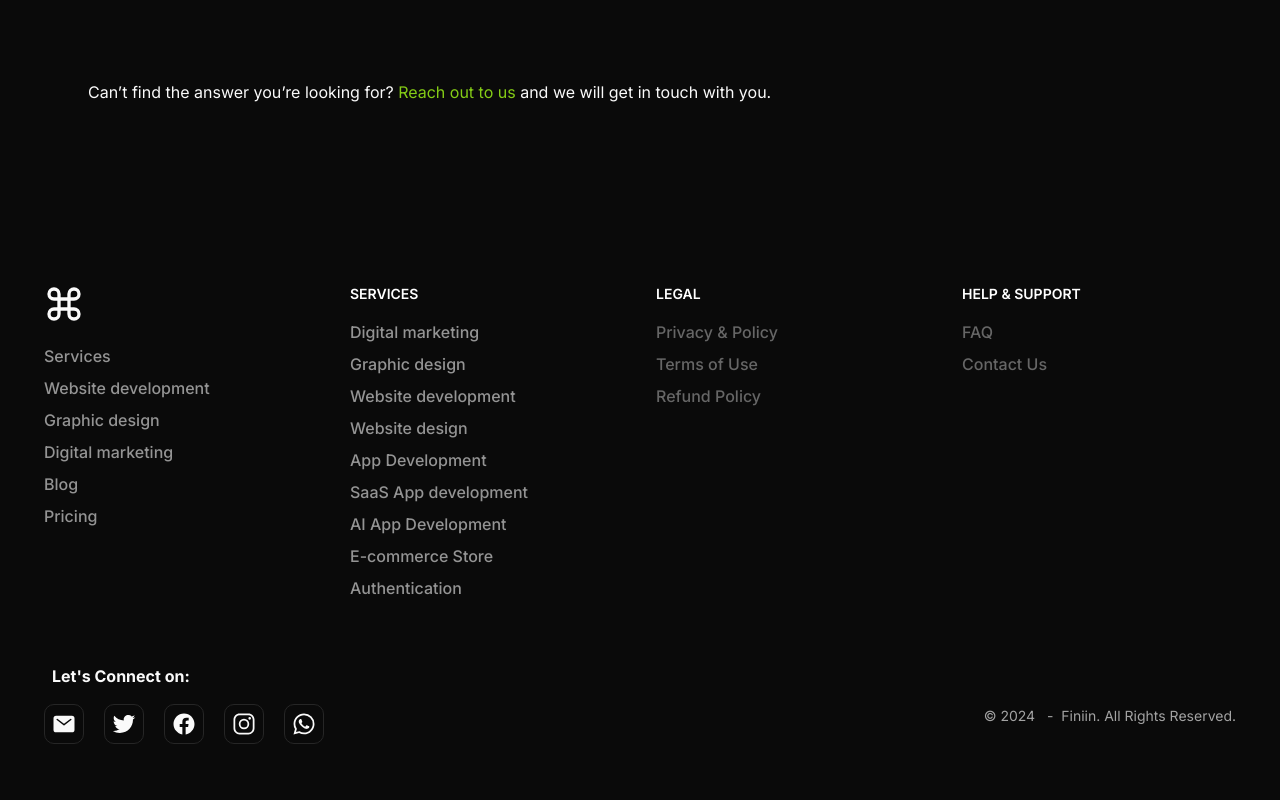
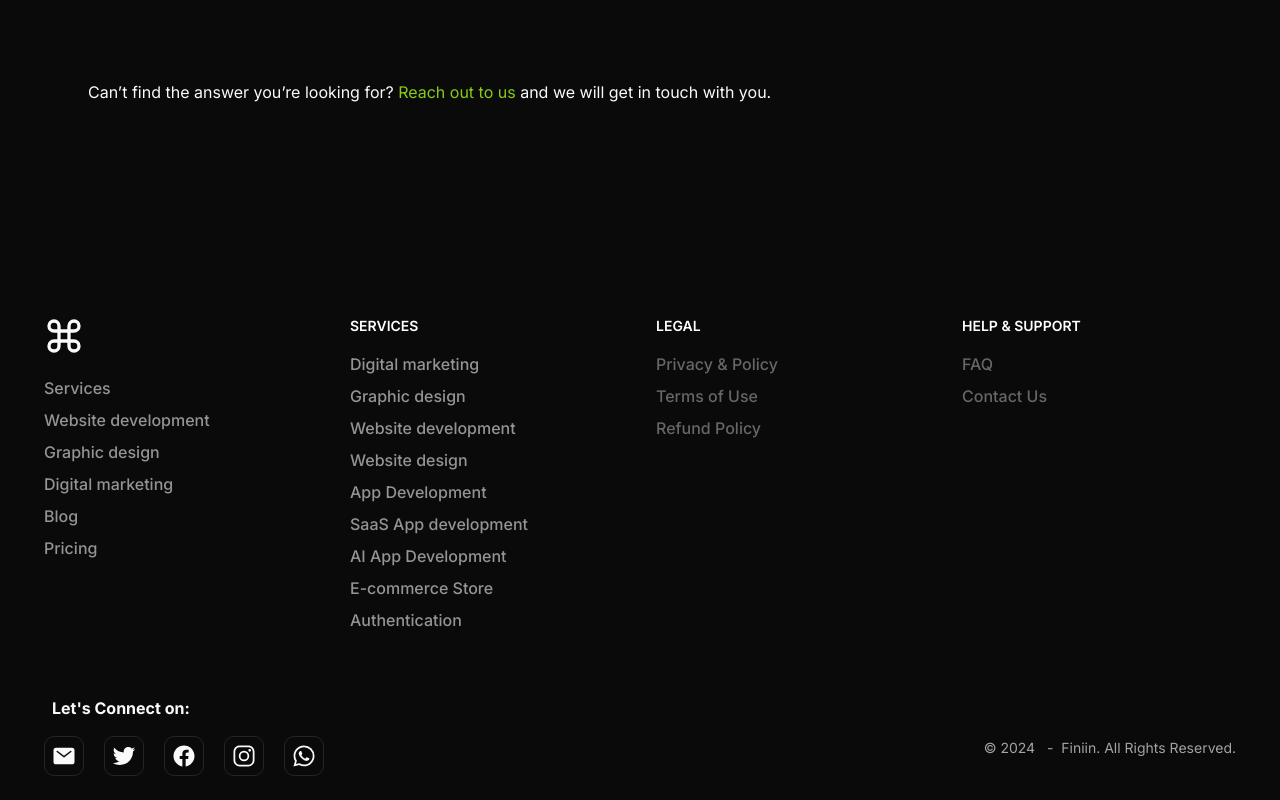
Before and after one commit to awelrisak/finiin, a Next.js app: page / in a window 1280 px wide. Shown: the part 8616-9416 px from the top of the page. Before the commit the page ends 9384 px from the top, so only its background shows below. Built offline with nearby package versions, Linux system fonts and the light colour scheme.

Commit message:
Update footer.tsx

```diff
--- a/src/components/shared/footer.tsx
+++ b/src/components/shared/footer.tsx
@@ -8,7 +8,7 @@ export default function Footer() {
   if (!marketingConfig?.footer) return null;
 
   return (
-    <footer className="px-4 md:px-7 ">
+    <footer className="mt-8 px-4 md:px-7 ">
       <div className="mx-auto w-full max-w-screen-xl">
         {marketingConfig.footer?.sections && (
           <div className="grid grid-cols-2 gap-8 px-4 py-6 md:grid-cols-4 lg:py-8">
```
